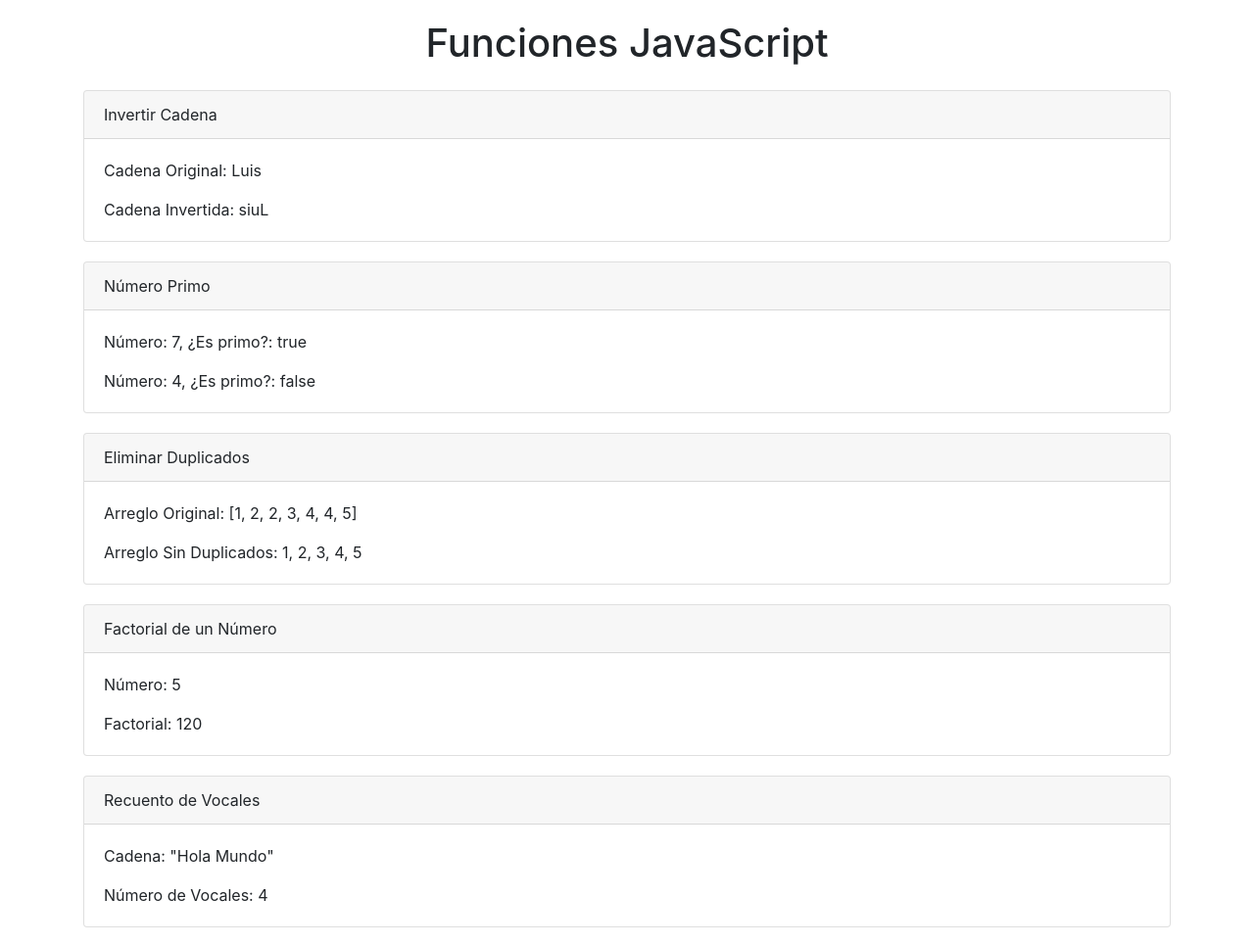
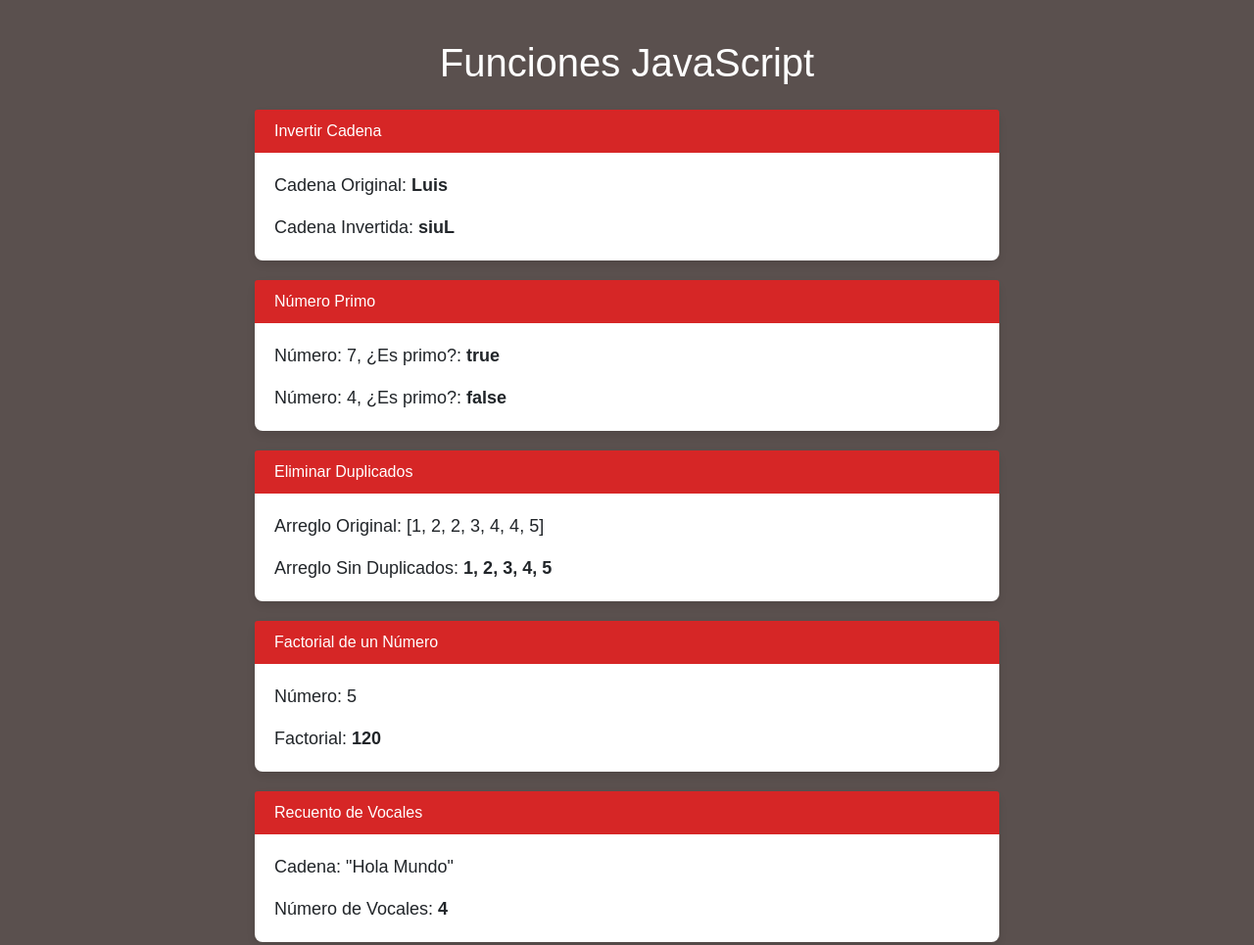
Before and after one commit to GrimmFuzz/Pr-cticasJS, a plain HTML site: page index.html in a window 1280 px wide. Shown: the top 965 px of the page at 98% size. Drawn offline with nearby package versions, Linux system fonts and the light colour scheme.

Commit message:
Update styles.css

```diff
--- a/styles.css
+++ b/styles.css
@@ -1,6 +1,47 @@
 body {
-    margin: 20px;
+    background-color: #5a504e;
+    padding-top: 20px;
+    font-family: Arial, sans-serif;
+    margin: 0;
+
 }
+.container {
+    max-width: 800px;
+    margin: auto;
+    padding: 20px;
+}
+
+h1 {
+    color: #ffffff;
+    text-align: center;
+    margin-bottom: 30px;
+}
+
+/* Estilos para las cards */
 .card {
+    border: none;
+    border-radius: 8px;
+    box-shadow: 0 4px 8px rgba(0,0,0,0.1);
+    background-color: #fff;
     margin-bottom: 20px;
 }
+
+.card-header {
+    background-color: #d62626;
+    color: #fff;
+    border-bottom: none;
+    border-radius: 8px 8px 0 0;
+    padding: 10px 20px;
+}
+
+.card-body {
+    padding: 20px;
+}
+
+.card-text {
+    font-size: 18px;
+}
+
+span {
+    font-weight: bold;
+}
```
